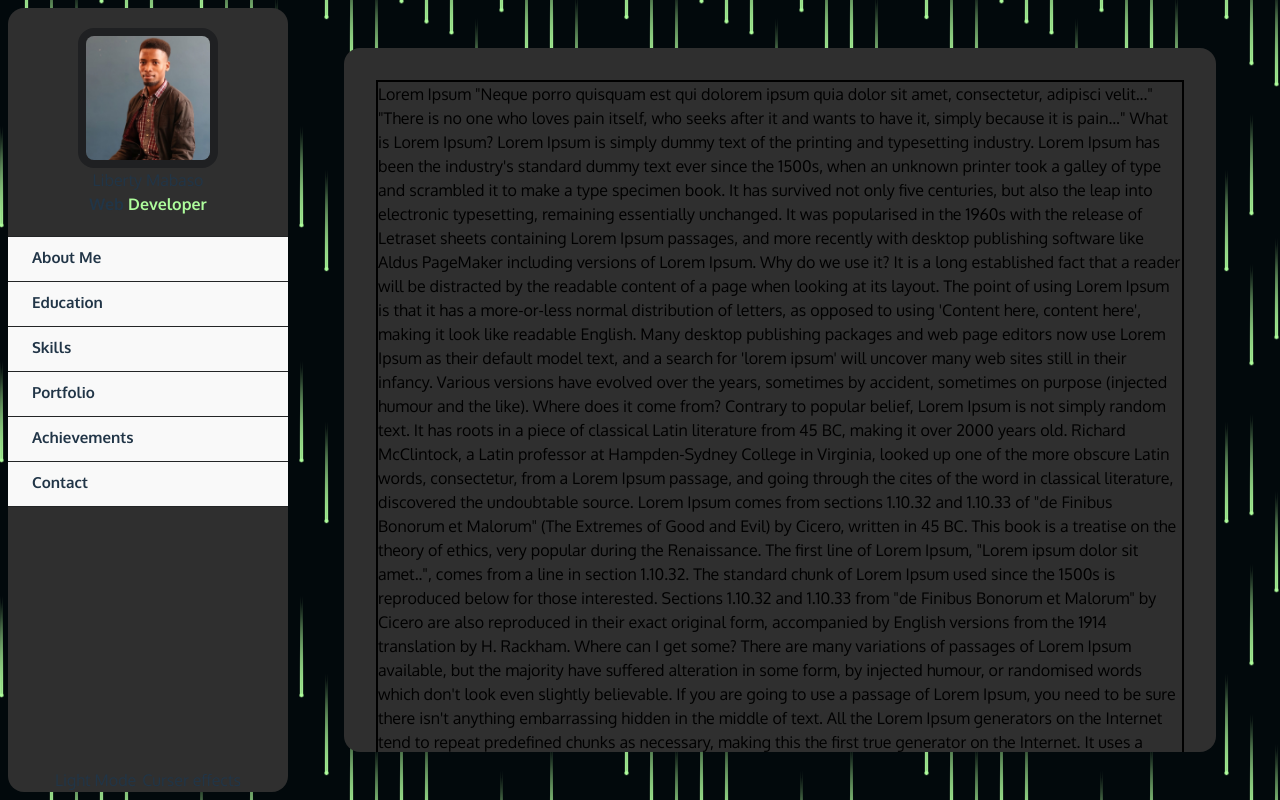
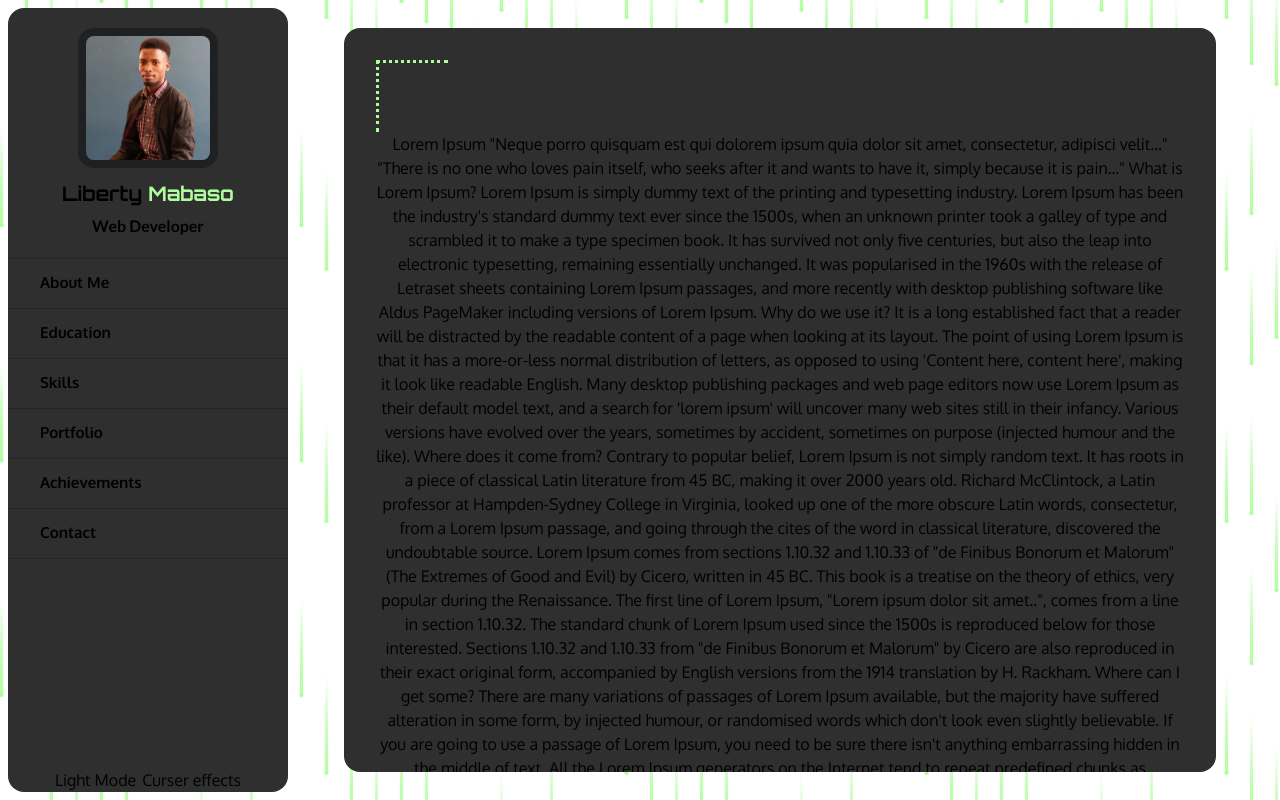
Before and after one commit to lmabaso/myprofile, a React (Vite) app: page / in a window 1280 px wide. Built offline with nearby package versions, Linux system fonts and the light colour scheme.

Commit message:
Phase 1 clean up

```diff
--- a/src/App.css
+++ b/src/App.css
@@ -1,86 +1,48 @@
-*, *:before, *:after {
-    box-sizing: border-box;
-    font-family: Oxygen, sans-serif;
-
-}
-
-#root::after {
-  content: "";
-  position: absolute;
-  inset: 0;
-  z-index: -999999;
-  background-color: #646cff;
-  background-image: radial-gradient(
-    ellipse 1.5px 2px at 1.5px 50%,
-    #0000 0,
-    #0000 90%,
-    #000 100%
-  );
-  background-size: 25px 8px;
-}
-
-/* #root {
+#root {
   position: fixed;
   top: 0;
   left: 0;
-  width: 100dvw;
-  height: 100dvh;
-  background-color: #fff;
-  padding: 0.5rem;
-  text-align: center;
-  font-family: Oxygen, sans-serif;
-  background-image: url('./img/wallpaper.jpg');
-  background-size: cover;
-  background-position: center;
-  background-repeat: no-repeat;
-} */
-
-#root {
-  position: relative;
   padding: 0.5rem;
   width: 100dvw;
   height: 100dvh;
-  --primary-colour: #217d73;
-  --primary-colour1: #646cff;
-  --primary-colour2: #aefd9c;
-  --c: #aefd9c;
-  background-color: #02090c;
-  background-image: radial-gradient(4px 100px at 0px 235px, var(--c), #0000),
-    radial-gradient(4px 100px at 300px 235px, var(--c), #0000),
-    radial-gradient(1.5px 1.5px at 150px 117.5px, var(--c) 100%, #0000 150%),
-    radial-gradient(4px 100px at 0px 252px, var(--c), #0000),
-    radial-gradient(4px 100px at 300px 252px, var(--c), #0000),
-    radial-gradient(1.5px 1.5px at 150px 126px, var(--c) 100%, #0000 150%),
-    radial-gradient(4px 100px at 0px 150px, var(--c), #0000),
-    radial-gradient(4px 100px at 300px 150px, var(--c), #0000),
-    radial-gradient(1.5px 1.5px at 150px 75px, var(--c) 100%, #0000 150%),
-    radial-gradient(4px 100px at 0px 253px, var(--c), #0000),
-    radial-gradient(4px 100px at 300px 253px, var(--c), #0000),
-    radial-gradient(1.5px 1.5px at 150px 126.5px, var(--c) 100%, #0000 150%),
-    radial-gradient(4px 100px at 0px 204px, var(--c), #0000),
-    radial-gradient(4px 100px at 300px 204px, var(--c), #0000),
-    radial-gradient(1.5px 1.5px at 150px 102px, var(--c) 100%, #0000 150%),
-    radial-gradient(4px 100px at 0px 134px, var(--c), #0000),
-    radial-gradient(4px 100px at 300px 134px, var(--c), #0000),
-    radial-gradient(1.5px 1.5px at 150px 67px, var(--c) 100%, #0000 150%),
-    radial-gradient(4px 100px at 0px 179px, var(--c), #0000),
-    radial-gradient(4px 100px at 300px 179px, var(--c), #0000),
-    radial-gradient(1.5px 1.5px at 150px 89.5px, var(--c) 100%, #0000 150%),
-    radial-gradient(4px 100px at 0px 299px, var(--c), #0000),
-    radial-gradient(4px 100px at 300px 299px, var(--c), #0000),
-    radial-gradient(1.5px 1.5px at 150px 149.5px, var(--c) 100%, #0000 150%),
-    radial-gradient(4px 100px at 0px 215px, var(--c), #0000),
-    radial-gradient(4px 100px at 300px 215px, var(--c), #0000),
-    radial-gradient(1.5px 1.5px at 150px 107.5px, var(--c) 100%, #0000 150%),
-    radial-gradient(4px 100px at 0px 281px, var(--c), #0000),
-    radial-gradient(4px 100px at 300px 281px, var(--c), #0000),
-    radial-gradient(1.5px 1.5px at 150px 140.5px, var(--c) 100%, #0000 150%),
-    radial-gradient(4px 100px at 0px 158px, var(--c), #0000),
-    radial-gradient(4px 100px at 300px 158px, var(--c), #0000),
-    radial-gradient(1.5px 1.5px at 150px 79px, var(--c) 100%, #0000 150%),
-    radial-gradient(4px 100px at 0px 210px, var(--c), #0000),
-    radial-gradient(4px 100px at 300px 210px, var(--c), #0000),
-    radial-gradient(1.5px 1.5px at 150px 105px, var(--c) 100%, #0000 150%);
+  --primary-colour: #aefd9c;
+  /* background-color: #02090c; */
+  background-image: radial-gradient(4px 100px at 0px 235px, var(--primary-colour), #0000),
+    radial-gradient(4px 100px at 300px 235px, var(--primary-colour), #0000),
+    radial-gradient(1.5px 1.5px at 150px 117.5px, var(--primary-colour) 100%, #0000 150%),
+    radial-gradient(4px 100px at 0px 252px, var(--primary-colour), #0000),
+    radial-gradient(4px 100px at 300px 252px, var(--primary-colour), #0000),
+    radial-gradient(1.5px 1.5px at 150px 126px, var(--primary-colour) 100%, #0000 150%),
+    radial-gradient(4px 100px at 0px 150px, var(--primary-colour), #0000),
+    radial-gradient(4px 100px at 300px 150px, var(--primary-colour), #0000),
+    radial-gradient(1.5px 1.5px at 150px 75px, var(--primary-colour) 100%, #0000 150%),
+    radial-gradient(4px 100px at 0px 253px, var(--primary-colour), #0000),
+    radial-gradient(4px 100px at 300px 253px, var(--primary-colour), #0000),
+    radial-gradient(1.5px 1.5px at 150px 126.5px, var(--primary-colour) 100%, #0000 150%),
+    radial-gradient(4px 100px at 0px 204px, var(--primary-colour), #0000),
+    radial-gradient(4px 100px at 300px 204px, var(--primary-colour), #0000),
+    radial-gradient(1.5px 1.5px at 150px 102px, var(--primary-colour) 100%, #0000 150%),
+    radial-gradient(4px 100px at 0px 134px, var(--primary-colour), #0000),
+    radial-gradient(4px 100px at 300px 134px, var(--primary-colour), #0000),
+    radial-gradient(1.5px 1.5px at 150px 67px, var(--primary-colour) 100%, #0000 150%),
+    radial-gradient(4px 100px at 0px 179px, var(--primary-colour), #0000),
+    radial-gradient(4px 100px at 300px 179px, var(--primary-colour), #0000),
+    radial-gradient(1.5px 1.5px at 150px 89.5px, var(--primary-colour) 100%, #0000 150%),
+    radial-gradient(4px 100px at 0px 299px, var(--primary-colour), #0000),
+    radial-gradient(4px 100px at 300px 299px, var(--primary-colour), #0000),
+    radial-gradient(1.5px 1.5px at 150px 149.5px, var(--primary-colour) 100%, #0000 150%),
+    radial-gradient(4px 100px at 0px 215px, var(--primary-colour), #0000),
+    radial-gradient(4px 100px at 300px 215px, var(--primary-colour), #0000),
+    radial-gradient(1.5px 1.5px at 150px 107.5px, var(--primary-colour) 100%, #0000 150%),
+    radial-gradient(4px 100px at 0px 281px, var(--primary-colour), #0000),
+    radial-gradient(4px 100px at 300px 281px, var(--primary-colour), #0000),
+    radial-gradient(1.5px 1.5px at 150px 140.5px, var(--primary-colour) 100%, #0000 150%),
+    radial-gradient(4px 100px at 0px 158px, var(--primary-colour), #0000),
+    radial-gradient(4px 100px at 300px 158px, var(--primary-colour), #0000),
+    radial-gradient(1.5px 1.5px at 150px 79px, var(--primary-colour) 100%, #0000 150%),
+    radial-gradient(4px 100px at 0px 210px, var(--primary-colour), #0000),
+    radial-gradient(4px 100px at 300px 210px, var(--primary-colour), #0000),
+    radial-gradient(1.5px 1.5px at 150px 105px, var(--primary-colour) 100%, #0000 150%);
   background-size:
     300px 235px,
     300px 235px,
@@ -202,42 +164,3 @@
       426.5px 6480px;
   }
 }
-
-
-
-
-.logo {
-  height: 6em;
-  padding: 1.5em;
-  will-change: filter;
-  transition: filter 300ms;
-}
-.logo:hover {
-  filter: drop-shadow(0 0 2em #646cffaa);
-}
-.logo.react:hover {
-  filter: drop-shadow(0 0 2em #61dafbaa);
-}
-
-@keyframes logo-spin {
-  from {
-    transform: rotate(0deg);
-  }
-  to {
-    transform: rotate(360deg);
-  }
-}
-
-@media (prefers-reduced-motion: no-preference) {
-  a:nth-of-type(2) .logo {
-    animation: logo-spin infinite 20s linear;
-  }
-}
-
-.card {
-  padding: 2em;
-}
-
-.read-the-docs {
-  color: #888;
-}
--- a/src/App.jsx
+++ b/src/App.jsx
@@ -1,9 +1,5 @@
 import { useState } from 'react'
-import reactLogo from './assets/react.svg'
-import viteLogo from '/vite.svg'
 import './App.css'
-
-import ParticlesBackground from '@/components/ParticlesBackground';
 
 function App() {
   const navManu = [
@@ -17,19 +13,22 @@ function App() {
 
   return (
     <>
-      {/* <div class="container"></div> */}
       <div className='bg-none h-full w-full flex flex-row overflow-x-hidden overflow-y-hidden box-border '>
         <div className='bg-[#2f2f2f] min-w-[280px] w-[280px] relative flex flex-col rounded-2xl'>
           <header className='flex justify-center items-center flex-col text-center p-5 border-b border-[#232526]'>
-            <img src="./img/MyProfile.jpeg" alt="My Profile" className="w-35 h-35 rounded-2xl border border-8 border-[#1f2022]" />
-            <div>Liberty Mabaso</div>
-            <div><strong>Web <b className='text-[#aefd9c]'>Developer</b></strong></div>
+            <img src="./img/MyProfile.jpeg" alt="My Profile" className="w-35 h-35 rounded-2xl mb-3 border-8 border-[#1f2022]" />
+            <h5 className='w-full font-[Orbitron] text-xl mb-1.5'>
+              <strong>Liberty <span className='text-[#aefd9c]'>Mabaso</span></strong>
+            </h5>
+            <p className='font-[lato]'>
+              <strong>Web Developer</strong>
+            </p>
           </header>
           <div className='w-full h-full flex flex-col '>
             {navManu.map((option, idx) => (
               <button
                 key={idx}
-                className='pl-2 pt-2 pb-2 border-b border-[#232526] text-left'>
+                className='cursor-pointer px-4 h-[50px] border-b border-[#232526] text-left'>
                 <div
                   className='px-4 h-7'>
                   <span className='text-[.95rem] font-bold'>{option.name}</span></div>
@@ -42,14 +41,15 @@ function App() {
           </footer>
         </div>
         <div className='bg-none w-full h-full block py-5 mx-0'>
-          <div className='bg-none text-black max-w-[1350px] h-full py-5 px-14'>
+          <div className='bg-none text-black max-w-[1350px] h-full  px-14'>
             <div
               id='desktop'
               className='bg-[#2f2f2f] h-full rounded-2xl p-8 overflow-y-scroll'>
               <div
                 id='container'
-                className='bg-none border-2 '
+                className=' '
               >
+                <div className='h-18 w-18 border-t-3 border-l-3 border-dotted border-[#aefd9c]'></div>
                 Lorem Ipsum
 "Neque porro quisquam est qui dolorem ipsum quia dolor sit amet, consectetur, adipisci velit..."
 "There is no one who loves pain itself, who seeks after it and wants to have it, simply because it is pain..."
--- a/src/index.css
+++ b/src/index.css
@@ -1,12 +1,12 @@
 @import url("https://fonts.googleapis.com/css2?family=Oxygen:wght@300;400;700&display=swap");
+@import url('https://fonts.googleapis.com/css2?family=Orbitron:wght@400..900&family=Oxygen:wght@300;400;700&display=swap');
+@import url('https://fonts.googleapis.com/css2?family=Lato:ital,wght@0,100;0,300;0,400;0,700;0,900;1,100;1,300;1,400;1,700;1,900&family=Orbitron:wght@400..900&family=Oxygen:wght@300;400;700&display=swap');
 @import "tailwindcss";
+
 :root {
-  /* font-family: Inter, system-ui, Avenir, Helvetica, Arial, sans-serif; */
-  /* line-height: 1.5; */
-  /* font-weight: 400; */
-
   color-scheme: light dark;
-  /* color: rgba(255, 255, 255, 0.87); */
+  font-family: Oxygen, sans-serif;
+  text-align: center;
   /* background-color: #242424; */
 
   font-synthesis: none;
@@ -15,173 +15,7 @@
   -moz-osx-font-smoothing: grayscale;
 }
 
-
-/* .container {
-  position: relative;
-  width: 100%;
-  height: 100%;
-  --c: #09f;
-  background-color: #000;
-  background-image: radial-gradient(4px 100px at 0px 235px, var(--c), #0000),
-    radial-gradient(4px 100px at 300px 235px, var(--c), #0000),
-    radial-gradient(1.5px 1.5px at 150px 117.5px, var(--c) 100%, #0000 150%),
-    radial-gradient(4px 100px at 0px 252px, var(--c), #0000),
-    radial-gradient(4px 100px at 300px 252px, var(--c), #0000),
-    radial-gradient(1.5px 1.5px at 150px 126px, var(--c) 100%, #0000 150%),
-    radial-gradient(4px 100px at 0px 150px, var(--c), #0000),
-    radial-gradient(4px 100px at 300px 150px, var(--c), #0000),
-    radial-gradient(1.5px 1.5px at 150px 75px, var(--c) 100%, #0000 150%),
-    radial-gradient(4px 100px at 0px 253px, var(--c), #0000),
-    radial-gradient(4px 100px at 300px 253px, var(--c), #0000),
-    radial-gradient(1.5px 1.5px at 150px 126.5px, var(--c) 100%, #0000 150%),
-    radial-gradient(4px 100px at 0px 204px, var(--c), #0000),
-    radial-gradient(4px 100px at 300px 204px, var(--c), #0000),
-    radial-gradient(1.5px 1.5px at 150px 102px, var(--c) 100%, #0000 150%),
-    radial-gradient(4px 100px at 0px 134px, var(--c), #0000),
-    radial-gradient(4px 100px at 300px 134px, var(--c), #0000),
-    radial-gradient(1.5px 1.5px at 150px 67px, var(--c) 100%, #0000 150%),
-    radial-gradient(4px 100px at 0px 179px, var(--c), #0000),
-    radial-gradient(4px 100px at 300px 179px, var(--c), #0000),
-    radial-gradient(1.5px 1.5px at 150px 89.5px, var(--c) 100%, #0000 150%),
-    radial-gradient(4px 100px at 0px 299px, var(--c), #0000),
-    radial-gradient(4px 100px at 300px 299px, var(--c), #0000),
-    radial-gradient(1.5px 1.5px at 150px 149.5px, var(--c) 100%, #0000 150%),
-    radial-gradient(4px 100px at 0px 215px, var(--c), #0000),
-    radial-gradient(4px 100px at 300px 215px, var(--c), #0000),
-    radial-gradient(1.5px 1.5px at 150px 107.5px, var(--c) 100%, #0000 150%),
-    radial-gradient(4px 100px at 0px 281px, var(--c), #0000),
-    radial-gradient(4px 100px at 300px 281px, var(--c), #0000),
-    radial-gradient(1.5px 1.5px at 150px 140.5px, var(--c) 100%, #0000 150%),
-    radial-gradient(4px 100px at 0px 158px, var(--c), #0000),
-    radial-gradient(4px 100px at 300px 158px, var(--c), #0000),
-    radial-gradient(1.5px 1.5px at 150px 79px, var(--c) 100%, #0000 150%),
-    radial-gradient(4px 100px at 0px 210px, var(--c), #0000),
-    radial-gradient(4px 100px at 300px 210px, var(--c), #0000),
-    radial-gradient(1.5px 1.5px at 150px 105px, var(--c) 100%, #0000 150%);
-  background-size:
-    300px 235px,
-    300px 235px,
-    300px 235px,
-    300px 252px,
-    300px 252px,
-    300px 252px,
-    300px 150px,
-    300px 150px,
-    300px 150px,
-    300px 253px,
-    300px 253px,
-    300px 253px,
-    300px 204px,
-    300px 204px,
-    300px 204px,
-    300px 134px,
-    300px 134px,
-    300px 134px,
-    300px 179px,
-    300px 179px,
-    300px 179px,
-    300px 299px,
-    300px 299px,
-    300px 299px,
-    300px 215px,
-    300px 215px,
-    300px 215px,
-    300px 281px,
-    300px 281px,
-    300px 281px,
-    300px 158px,
-    300px 158px,
-    300px 158px,
-    300px 210px,
-    300px 210px,
-    300px 210px;
-  animation: hi 150s linear infinite;
-}
-
-@keyframes hi {
-  0% {
-    background-position:
-      0px 220px,
-      3px 220px,
-      151.5px 337.5px,
-      25px 24px,
-      28px 24px,
-      176.5px 150px,
-      50px 16px,
-      53px 16px,
-      201.5px 91px,
-      75px 224px,
-      78px 224px,
-      226.5px 350.5px,
-      100px 19px,
-      103px 19px,
-      251.5px 121px,
-      125px 120px,
-      128px 120px,
-      276.5px 187px,
-      150px 31px,
-      153px 31px,
-      301.5px 120.5px,
-      175px 235px,
-      178px 235px,
-      326.5px 384.5px,
-      200px 121px,
-      203px 121px,
-      351.5px 228.5px,
-      225px 224px,
-      228px 224px,
-      376.5px 364.5px,
-      250px 26px,
-      253px 26px,
-      401.5px 105px,
-      275px 75px,
-      278px 75px,
-      426.5px 180px;
-  }
-
-  to {
-    background-position:
-      0px 6800px,
-      3px 6800px,
-      151.5px 6917.5px,
-      25px 13632px,
-      28px 13632px,
-      176.5px 13758px,
-      50px 5416px,
-      53px 5416px,
-      201.5px 5491px,
-      75px 17175px,
-      78px 17175px,
-      226.5px 17301.5px,
-      100px 5119px,
-      103px 5119px,
-      251.5px 5221px,
-      125px 8428px,
-      128px 8428px,
-      276.5px 8495px,
-      150px 9876px,
-      153px 9876px,
-      301.5px 9965.5px,
-      175px 13391px,
-      178px 13391px,
-      326.5px 13540.5px,
-      200px 14741px,
-      203px 14741px,
-      351.5px 14848.5px,
-      225px 18770px,
-      228px 18770px,
-      376.5px 18910.5px,
-      250px 5082px,
-      253px 5082px,
-      401.5px 5161px,
-      275px 6375px,
-      278px 6375px,
-      426.5px 6480px;
-  }
-} */
-
-
-a {
+/* a {
   font-weight: 500;
   color: #646cff;
   text-decoration: inherit;
@@ -201,28 +35,9 @@ body {
 h1 {
   font-size: 3.2em;
   line-height: 1.1;
-}
-
-/* button {
-  border-radius: 0px;
-  border: 1px solid transparent;
-  padding: 0.6em 1.2em;
-  font-size: 1em;
-  font-weight: 500;
-  font-family: inherit;
-  background-color: #1a1a1a;
-  cursor: pointer;
-  transition: border-color 0.25s;
-}
-button:hover {
-  border-color: #646cff;
-}
-button:focus,
-button:focus-visible {
-  outline: 4px auto -webkit-focus-ring-color;
 } */
 
-@media (prefers-color-scheme: light) {
+/* @media (prefers-color-scheme: light) {
   :root {
     color: #213547;
     background-color: #ffffff;
@@ -233,4 +48,4 @@ button:focus-visible {
   button {
     background-color: #f9f9f9;
   }
-}
+} */
```
